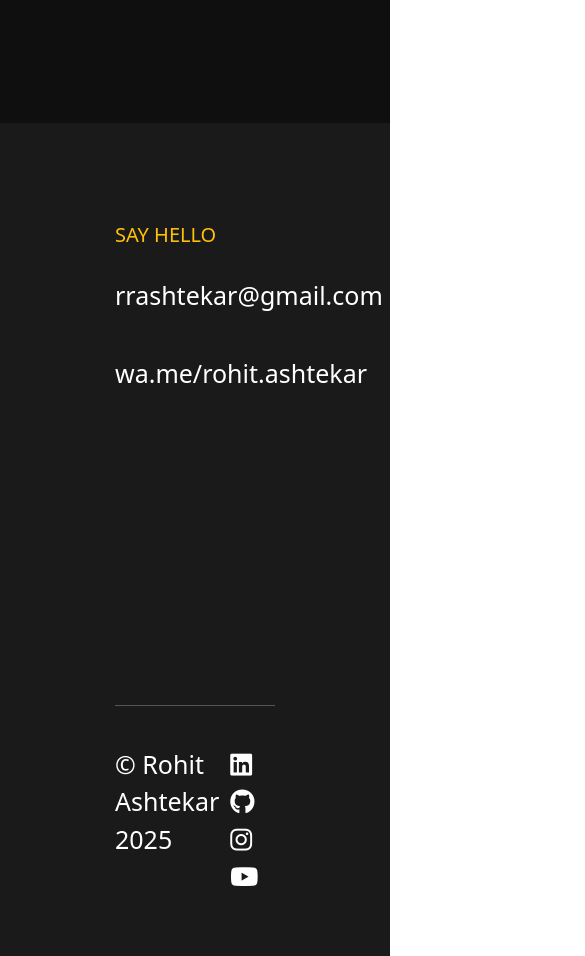
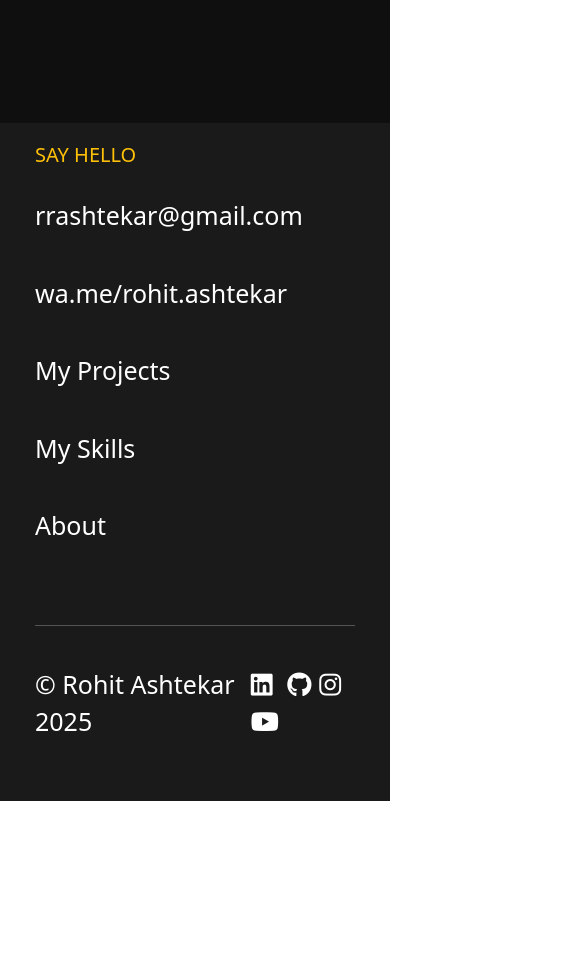
Before and after one commit to rohitashtekar/portfolio, a React (Vite) app in the folder Portfolio/: page / in a window 390 px wide. Shown: the part 3300-4256 px from the top of the page, 585 px wide, since content can reach past the window. After the commit the page ends 4101 px from the top, so only its background shows below. Built offline with nearby package versions, Linux system fonts and the light colour scheme.

Commit message:
UPDATE: added margin, padding 992px

```diff
--- a/Portfolio/src/styles/components/footer.css
+++ b/Portfolio/src/styles/components/footer.css
@@ -92,6 +92,15 @@ a {
   .contact-head h1 {
     font-size: 2.5rem;
   }
+
+  .footer-menu-list {
+    margin: 0;
+  }
+
+  .ft-part-1,
+  .ft-part-2 {
+    padding: 1rem 2rem;
+  }
 }
 
 /* 📱 Mobile (≤600px) */
@@ -127,6 +136,30 @@ a {
   }
 
   .socials a {
-    margin: 0rem;
+    margin: 0.2rem;
+  }
+
+  .footer-menu-list {
+    margin: 0;
+  }
+
+  .ft-part-1,
+  .ft-part-2 {
+    padding: 1rem;
   }
 }
+
+@media (max-width: 400px) {
+  .footer-menu {
+    display: block;
+  }
+
+  .footer-menu-list {
+    margin: 0;
+  }
+
+  .ft-part-1,
+  .ft-part-2 {
+    padding: 1rem;
+  }
+}
```
